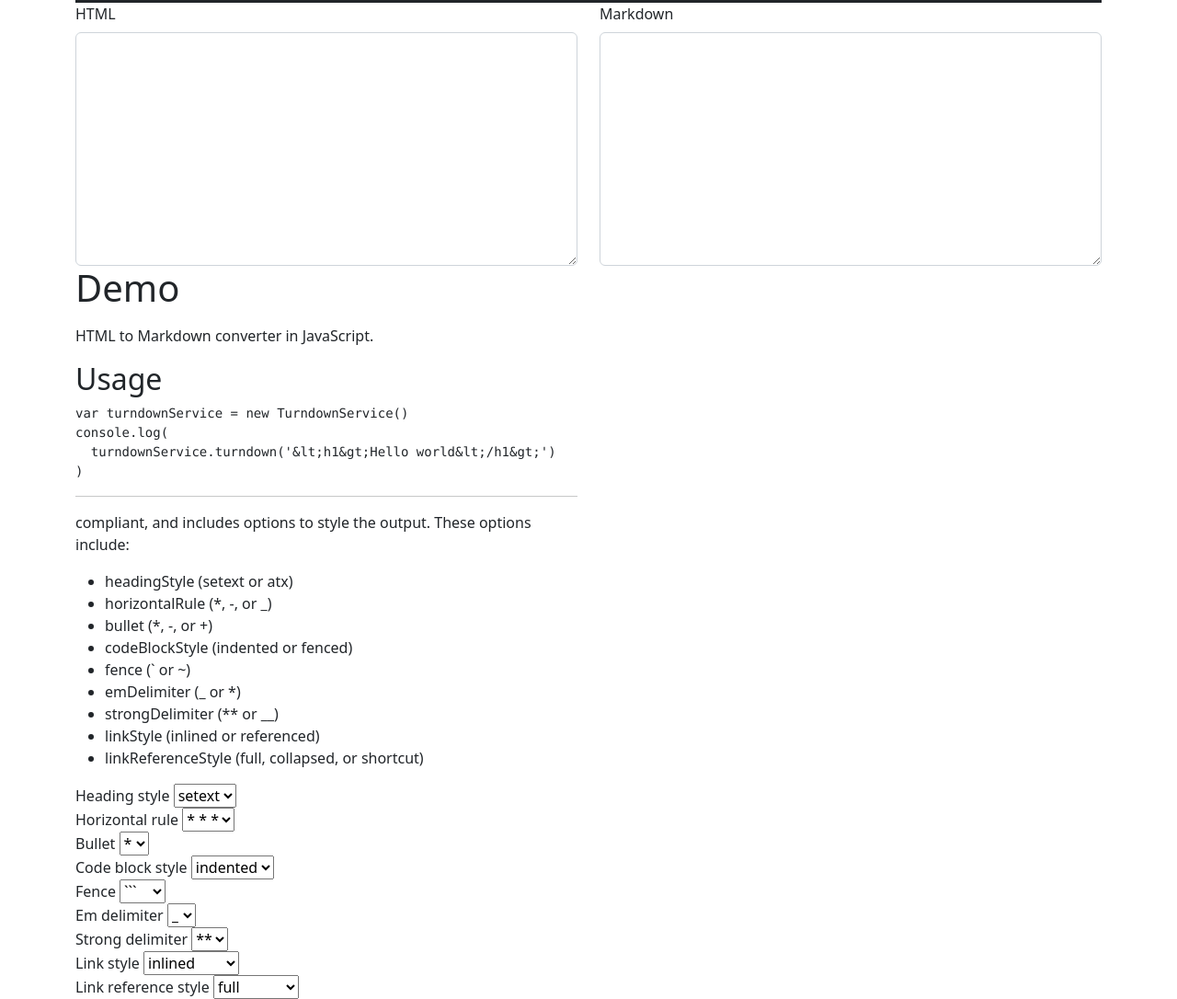
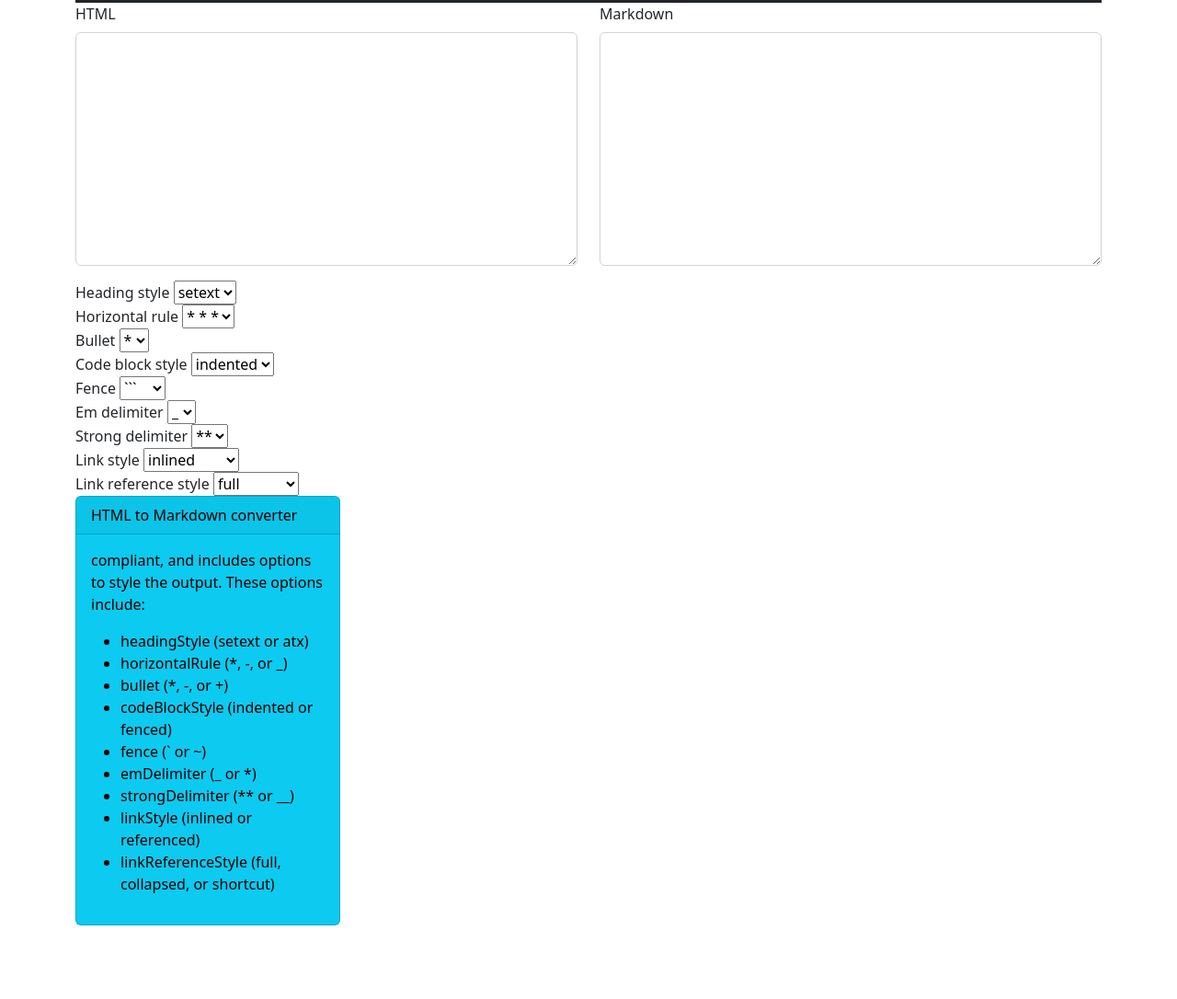
Before and after one commit to cyberassemble/md-to-html, a plain HTML site: page index.html in a window 1280 px wide. Shown: the part 395-1481 px from the top of the page at 92% size. After the commit the page ends 1417 px from the top, so only its background shows below. Drawn offline with nearby package versions, Linux system fonts and the light colour scheme.

Commit message:
Update index.html

```diff
--- a/index.html
+++ b/index.html
@@ -35,32 +35,8 @@
   <div class="col">
   	<div class="mb-3">
   <label for="input" class="form-label">HTML</label>
-  <textarea class="form-control" id="input" rows="10"></textarea><h1>Demo</h1>
+  <textarea class="form-control" id="input" rows="10"></textarea>
 </div>
-
-<p>HTML to Markdown converter in JavaScript.</p>
-
-<h2>Usage</h2>
-
-<pre><code class="language-js">var turndownService = new TurndownService()
-console.log(
-  turndownService.turndown('&amp;lt;h1&amp;gt;Hello world&amp;lt;/h1&amp;gt;')
-)</code></pre>
-
-<hr />
- compliant, and includes options to style the output. These options include:</p>
-
-<ul>
-  <li>headingStyle (setext or atx)</li>
-  <li>horizontalRule (*, -, or _)</li>
-  <li>bullet (*, -, or +)</li>
-  <li>codeBlockStyle (indented or fenced)</li>
-  <li>fence (` or ~)</li>
-  <li>emDelimiter (_ or *)</li>
-  <li>strongDelimiter (** or __)</li>
-  <li>linkStyle (inlined or referenced)</li>
-  <li>linkReferenceStyle (full, collapsed, or shortcut)</li>
-</ul></textarea>
   </div>
   <div class="col">
   	<div class="mb-3">
@@ -148,7 +124,25 @@ console.log(
     </div>
   </form>
 </div>
- </div>
+<div class="card text-bg-info mb-3" style="max-width: 18rem;">
+  <div class="card-header">HTML to Markdown converter</div>
+  <div class="card-body">
+    <p>compliant, and includes options to style the output. These options include:</p>
+
+<ul>
+  <li>headingStyle (setext or atx)</li>
+  <li>horizontalRule (*, -, or _)</li>
+  <li>bullet (*, -, or +)</li>
+  <li>codeBlockStyle (indented or fenced)</li>
+  <li>fence (` or ~)</li>
+  <li>emDelimiter (_ or *)</li>
+  <li>strongDelimiter (** or __)</li>
+  <li>linkStyle (inlined or referenced)</li>
+  <li>linkReferenceStyle (full, collapsed, or shortcut)</li>
+</ul>
+  </div>
+</div>
+</div>
     <script src="https://cdn.jsdelivr.net/npm/bootstrap@5.2.3/dist/js/bootstrap.bundle.min.js"></script>
     <script src="https://unpkg.com/turndown/dist/turndown.js"></script>
     <script>
```
